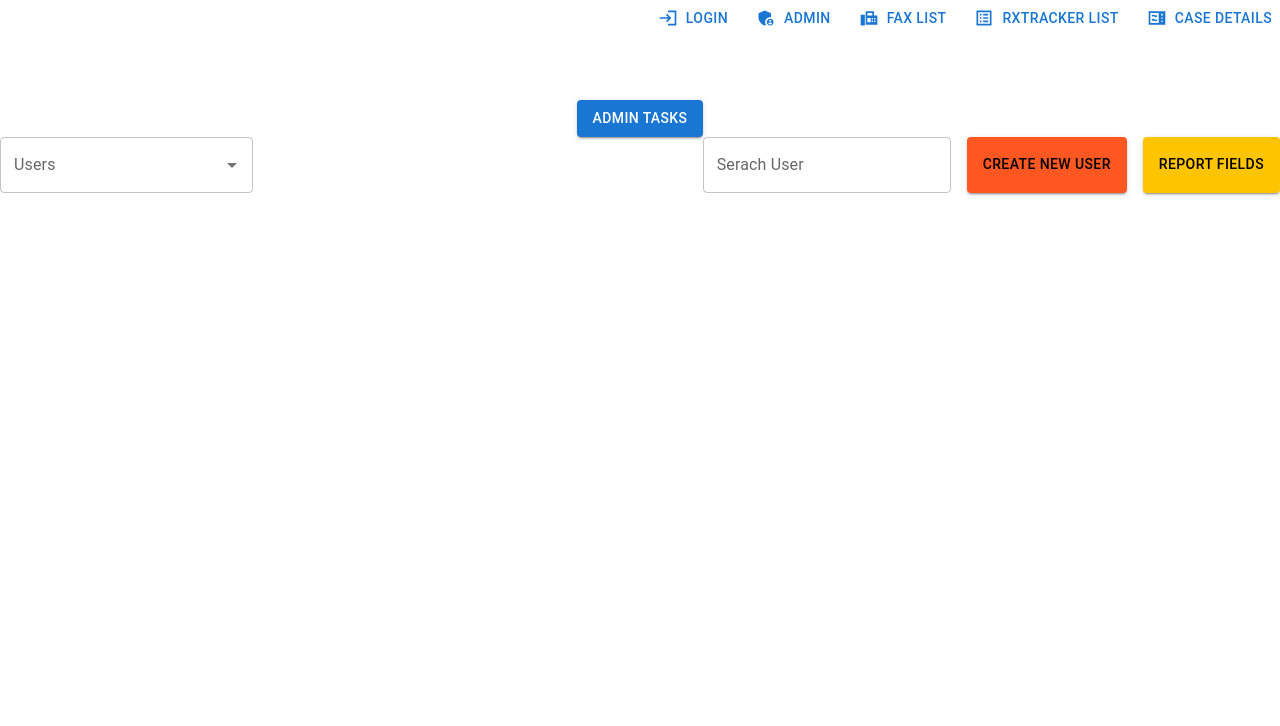
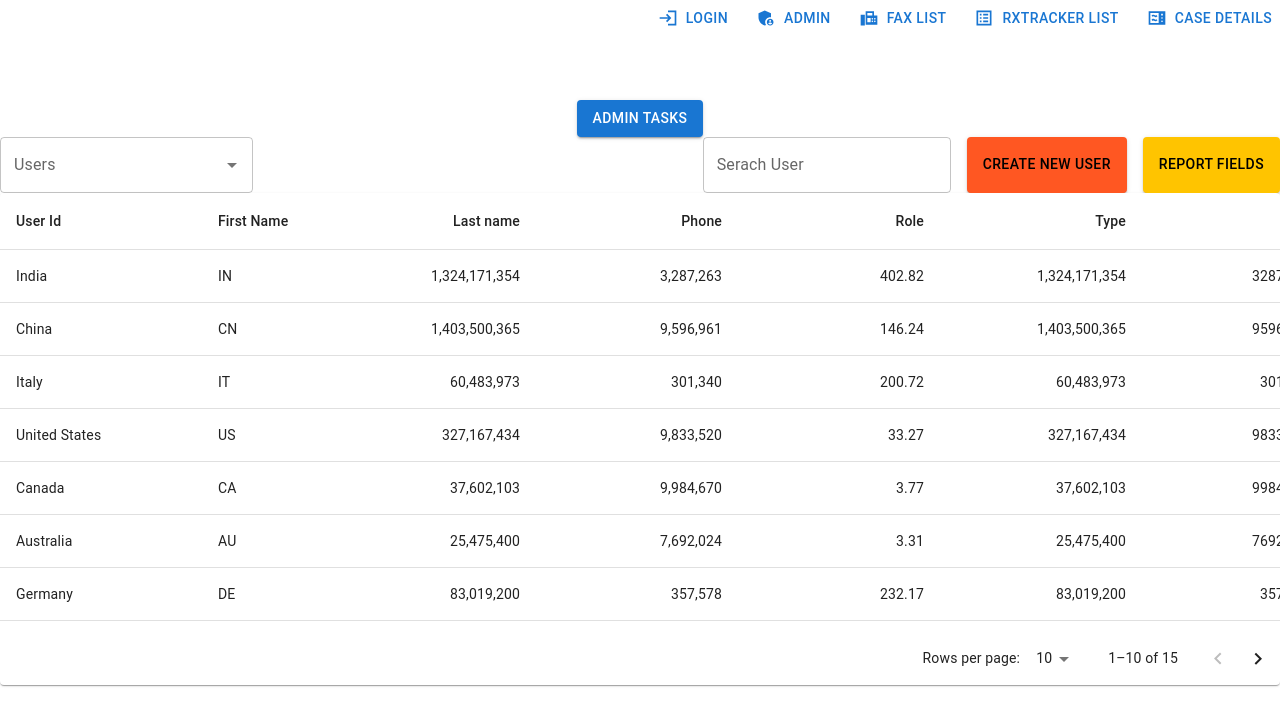
Before and after one commit to rbasuvarajTika/react_adminpage_namrata, a React (Create React App) app: page /adminpage in a window 1280 px wide. Shown: the top 726 px of the page. Built offline with nearby package versions, Linux system fonts and the light colour scheme.

Commit message:
pagination & search functionality

```diff
--- a/src/App.js
+++ b/src/App.js
@@ -1,14 +1,29 @@
 import './App.css';
+import { createBrowserRouter, RouterProvider } from "react-router-dom";
 import LoginPage from './Components/LoginPage';
-import PagingTabs from './Components/PagingTabs';
-import AdminPage
- from './Components/AdminPage';
+// import PagingTabs from './Components/PagingTabs';
+// import UserTable from './Components/UserTable';
+import AdminPage from './Components/AdminPage';
 function App() {
+  const router = createBrowserRouter([
+    {
+      path: "/",
+      element: <LoginPage/>,
+    },
+    // {
+    //   path: "/forgotpassword",
+    //   element: <ForgotPassword/>,
+    // },
+    {
+      path: "/adminpage",
+      element: <AdminPage/>,
+    },
+
+
+  ]);
   return (
     <div className="App">
-      {/* <LoginPage/> */}
-      <PagingTabs/>
-      <AdminPage/>
+      <RouterProvider router={router} />
     </div>
   );
 }
--- a/src/Components/AdminPage.js
+++ b/src/Components/AdminPage.js
@@ -1,9 +1,12 @@
 import * as React from 'react';
+import { useState } from 'react';
 import Button from '@mui/material/Button';
 import Box from '@mui/material/Box';
 import Stack from '@mui/material/Stack';
 import TextField from '@mui/material/TextField';
 import Autocomplete from '@mui/material/Autocomplete';
+import UserTable from './UserTable';
+import PagingTabs from './PagingTabs';
 
 
 const top100Films = [
@@ -13,8 +16,17 @@
 ]
 
 export default function AdminPage() {
+  const [searchUser, setSearchUser] = useState('');
+
+  const handleChange = (e) => {
+    setSearchUser(e.target.value)
+  }
+
+  console.log(searchUser)
+
   return (
     <>
+    <PagingTabs/>
     <Box
     sx={{
       width: '100%',
@@ -48,7 +60,8 @@
               label="Serach User"
               type="text"
               id="outlined-size-small"
-              autoComplete="current-password"
+              value={searchUser}
+              onChange={handleChange}
             />
             <Button variant="contained" style={{backgroundColor :'#ff5722', color:"#000"}}>Create New User</Button>
             <Button variant="contained" style={{backgroundColor :'#ffc400', color:"#000"}}>Report Fields</Button>
@@ -56,7 +69,7 @@
 
     </Box>
     </Stack>
-
+    <UserTable searchUser={searchUser}/>
     </>
 
   );
--- a/src/Components/LoginPage.js
+++ b/src/Components/LoginPage.js
@@ -5,13 +5,14 @@
 import TextField from '@mui/material/TextField';
 import FormControlLabel from '@mui/material/FormControlLabel';
 import Checkbox from '@mui/material/Checkbox';
-import Link from '@mui/material/Link';
 import Grid from '@mui/material/Grid';
 import Box from '@mui/material/Box';
 // import LockOutlinedIcon from '@mui/icons-material/LockOutlined';
 import Typography from '@mui/material/Typography';
 import Container from '@mui/material/Container';
 import { createTheme, ThemeProvider } from '@mui/material/styles';
+import { Link} from 'react-router-dom'
+
 
 const defaultTheme = createTheme();
 
@@ -90,7 +91,7 @@
                 </Link>
               </Grid>
             </Grid>
-            <Link className=" link" to="/adminpage">
+            <Link className=" link" to="/AdminPage">
             <Button
               type="submit"
               variant="outlined"
--- /dev/null
+++ b/src/Components/UserTable.js
@@ -0,0 +1,142 @@
+import * as React from 'react';
+import Paper from '@mui/material/Paper';
+import Table from '@mui/material/Table';
+import TableBody from '@mui/material/TableBody';
+import TableCell from '@mui/material/TableCell';
+import TableContainer from '@mui/material/TableContainer';
+import TableHead from '@mui/material/TableHead';
+import TablePagination from '@mui/material/TablePagination';
+import TableRow from '@mui/material/TableRow';
+
+const columns = [
+  { id: 'name', label: 'User Id', minWidth: 170 },
+  { id: 'code', label: 'First Name', minWidth: 100 },
+  {
+    id: 'population',
+    label: 'Last name',
+    minWidth: 170,
+    align: 'right',
+    format: (value) => value.toLocaleString('en-US'),
+  },
+  {
+    id: 'size',
+    label: 'Phone',
+    minWidth: 170,
+    align: 'right',
+    format: (value) => value.toLocaleString('en-US'),
+  },
+  {
+    id: 'density',
+    label: 'Role',
+    minWidth: 170,
+    align: 'right',
+    format: (value) => value.toFixed(2),
+  },
+  {
+    id: 'Type',
+    label: 'Type',
+    minWidth: 170,
+    align: 'right',
+    format: (value) => value.toLocaleString('en-US'),
+  },
+  {
+    id: 'Status',
+    label: 'Status',
+    minWidth: 170,
+    align: 'right',
+    format: (value) => value.toFixed(2),
+  },
+];
+
+function createData(name, code, population, size) {
+  const density = population / size;
+  const Type = population;
+  const Status = size;
+  return { name, code, population, size, density, Type, Status };
+}
+
+const rows = [
+  createData('India', 'IN', 1324171354, 3287263),
+  createData('China', 'CN', 1403500365, 9596961),
+  createData('Italy', 'IT', 60483973, 301340),
+  createData('United States', 'US', 327167434, 9833520),
+  createData('Canada', 'CA', 37602103, 9984670),
+  createData('Australia', 'AU', 25475400, 7692024),
+  createData('Germany', 'DE', 83019200, 357578),
+  createData('Ireland', 'IE', 4857000, 70273),
+  createData('Mexico', 'MX', 126577691, 1972550),
+  createData('Japan', 'JP', 126317000, 377973),
+  createData('France', 'FR', 67022000, 640679),
+  createData('United Kingdom', 'GB', 67545757, 242495),
+  createData('Russia', 'RU', 146793744, 17098246),
+  createData('Nigeria', 'NG', 200962417, 923768),
+  createData('Brazil', 'BR', 210147125, 8515767),
+];
+
+export default function UserTable(props) {
+  const [page, setPage] = React.useState(0);
+  const [rowsPerPage, setRowsPerPage] = React.useState(10);
+  const user = props.searchUser;
+
+  const handleChangePage = (event, newPage) => {
+    setPage(newPage);
+  };
+
+  const handleChangeRowsPerPage = (event) => {
+    setRowsPerPage(+event.target.value);
+    setPage(0);
+  };
+
+  return (
+    <Paper sx={{ width: '100%', overflow: 'hidden' }}>
+      <TableContainer sx={{ maxHeight: 440 }}>
+        <Table stickyHeader aria-label="sticky table">
+          <TableHead>
+            <TableRow>
+              {columns.map((column) => (
+                <TableCell
+                  key={column.id}
+                  align={column.align}
+                  style={{ minWidth: column.minWidth }}
+                >
+                  {column.label}
+                </TableCell>
+              ))}
+            </TableRow>
+          </TableHead>
+          <TableBody>
+            {rows
+                .filter(item=> item.name.toLowerCase().includes(user))
+                .slice(page * rowsPerPage, page * rowsPerPage + rowsPerPage)
+                .map((row) =>
+               {
+                return (
+                  <TableRow hover role="checkbox" tabIndex={-1} key={row.code}>
+                    {columns.map((column) => {
+                      const value = row[column.id];
+                      return (
+                        <TableCell key={column.id} align={column.align}>
+                          {column.format && typeof value === 'number'
+                            ? column.format(value)
+                            : value}
+                        </TableCell>
+                      );
+                    })}
+                  </TableRow>
+                );
+              })}
+          </TableBody>
+        </Table>
+      </TableContainer>
+      <TablePagination
+        rowsPerPageOptions={[10, 25, 100]}
+        component="div"
+        count={rows.length}
+        rowsPerPage={rowsPerPage}
+        page={page}
+        onPageChange={handleChangePage}
+        onRowsPerPageChange={handleChangeRowsPerPage}
+      />
+    </Paper>
+  );
+}
```
